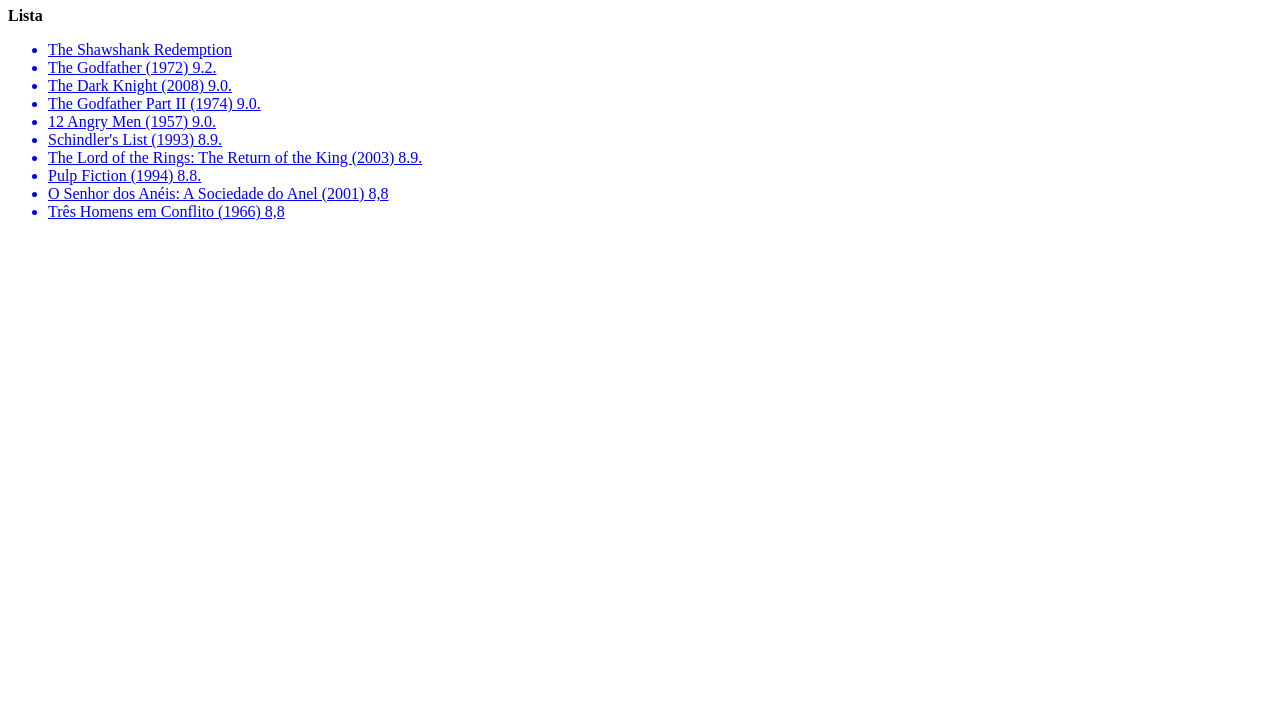
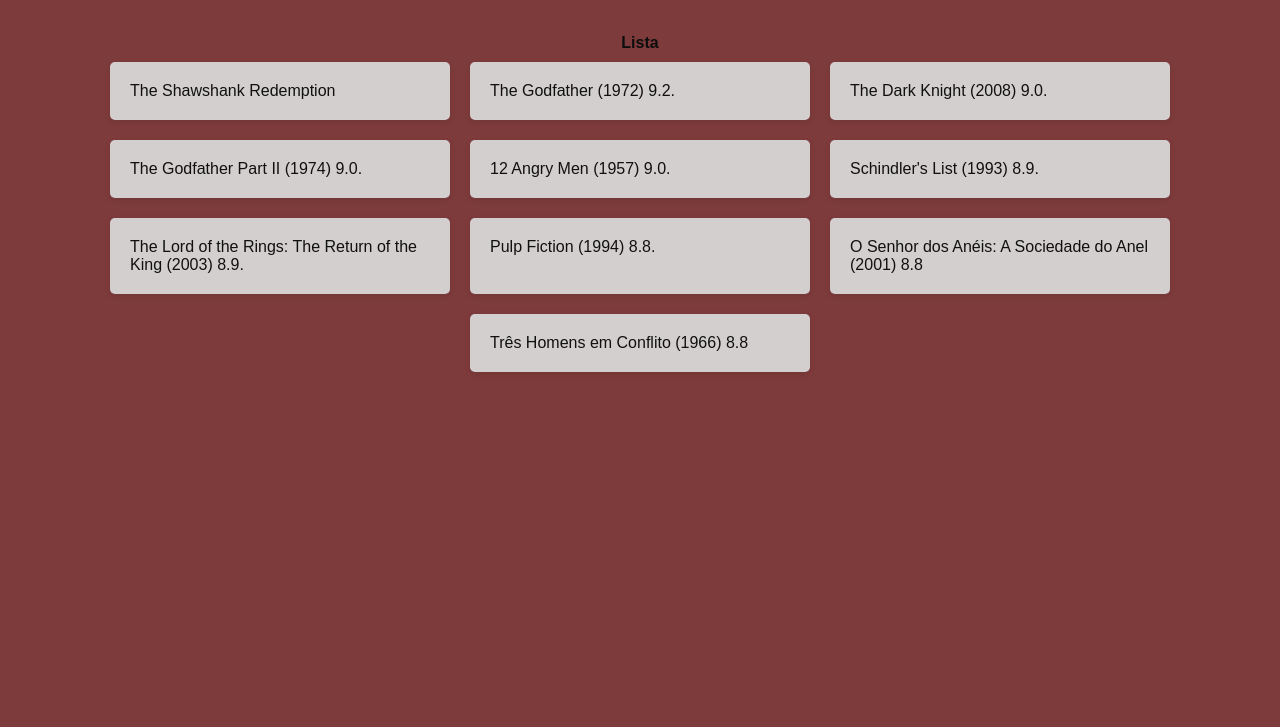
Before and after one commit to DevRodrigoAraujo/Fundamentos-web, a plain HTML site: page index.html in a window 1280 px wide. Shown: the part 73-800 px from the top of the page. Drawn offline with Linux system fonts and the light colour scheme.

Commit message:
Add files via upload

```diff
--- a/index.html
+++ b/index.html
@@ -1,28 +1,92 @@
 <!DOCTYPE html>
-<html lang="pt=br">
-
+<html lang="pt-br">
   <head>
     <meta charset="UTF-8">
     <meta name="viewport" content="width=device-width, initial-scale=1.0">
-	<title>Top10Filmes do IMDB(Titulo da Página)</title>
+    <title>Top10 Filmes do IMDB</title>
+    <style>
+        body {
+          font-family: Arial, sans-serif;
+          background-color: #7e3b3b;
+          margin: 0;
+          padding: 0;
+        }
+
+        h1 {
+          color: #1d1919;
+          text-align: center;
+          margin-top: 20px;
+        }
+
+        ul {
+          list-style-type: none;
+          margin: 0;
+          padding: 0;
+          display: flex;
+          flex-wrap: wrap;
+          justify-content: center;
+        }
+
+        li {
+          background-color: #d3cfcf;
+          box-shadow: 0 2px 6px rgba(0, 0, 0, 0.1);
+          margin: 10px;
+          padding: 20px;
+          border-radius: 5px;
+          display: flex;
+          flex-direction: row;
+          width: 300px;
+        }
+
+        a {
+          color: #111010;
+          text-decoration: none;
+        }
+
+        strong {
+          display: block;
+          text-align: center;
+          margin-top: 50px;
+          color: #0e0d0d;
+        }
+
+      </style>
   </head>
   <body>
-	<h1>Top10 Filmes do IMDB</h1>
+    <h1>Top 10 Filmes do IMDB</h1>
     <strong>Lista</strong>
     <ul>
-   <a  href="posteres.html" target="_blank"><li>The Shawshank Redemption</li></a>
-   <a  href="posteres.html" target="_blank"><li>The Godfather (1972) 9.2.</li></a>
-   <a  href="posteres.html" target="_blank"><li>The Dark Knight (2008) 9.0.</li></a>
-   <a  href="posteres.html" target="_blank"><li>The Godfather Part II (1974) 9.0.</li></a>
-   <a  href="posteres.html" target="_blank"><li>12 Angry Men (1957) 9.0.</li></a>
-   <a  href="posteres.html" target="_blank"><li>Schindler's List (1993) 8.9.</li></a>
-   <a  href="posteres.html" target="_blank"><li>The Lord of the Rings: The Return of the King (2003) 8.9.</li></a>
-   <a  href="posteres.html" target="_blank"><li>Pulp Fiction (1994) 8.8.</li></a>
-   <a  href="posteres.html" target="_blank"><li>O Senhor dos Anéis: A Sociedade do Anel (2001) 	8,8 </li></a>
-   <a  href="posteres.html" target="_blank"><li>Três Homens em Conflito (1966) 	8,8</li></a>
 
+      <li>
+        <a href="posteres.html" target="_blank">The Shawshank Redemption</a>
+      </li>
+      <li>
+        <a href="posteres.html" target="_blank">The Godfather (1972) 9.2.</a>
+      </li>
+      <li>
+        <a href="posteres.html" target="_blank">The Dark Knight (2008) 9.0.</a>
+      </li>
+      <li>
+        <a href="posteres.html" target="_blank">The Godfather Part II (1974) 9.0.</a>
+      </li>
+      <li>
+        <a href="posteres.html" target="_blank">12 Angry Men (1957) 9.0.</a>
+      </li>
+      <li>
+        <a href="posteres.html" target="_blank">Schindler's List (1993) 8.9.</a>
+      </li>
+      <li>
+        <a href="posteres.html" target="_blank">The Lord of the Rings: The Return of the King (2003) 8.9.</a>
+      </li>
+      <li>
+        <a href="posteres.html" target="_blank">Pulp Fiction (1994) 8.8.</a>
+      </li>
+      <li>
+        <a href="posteres.html" target="_blank">O Senhor dos Anéis: A Sociedade do Anel (2001) 8.8</a>
+      </li>
+      <li>
+        <a href="posteres.html" target="_blank">Três Homens em Conflito (1966) 8.8</a>
+      </li>
     </ul>
-    <!-- Vamos Codar na Gen! -->
   </body>
-
 </html>
```
Also changed, not shown: posteres.html (+24 -0 lines). Lines whose indentation alone changed are shown as unchanged.
